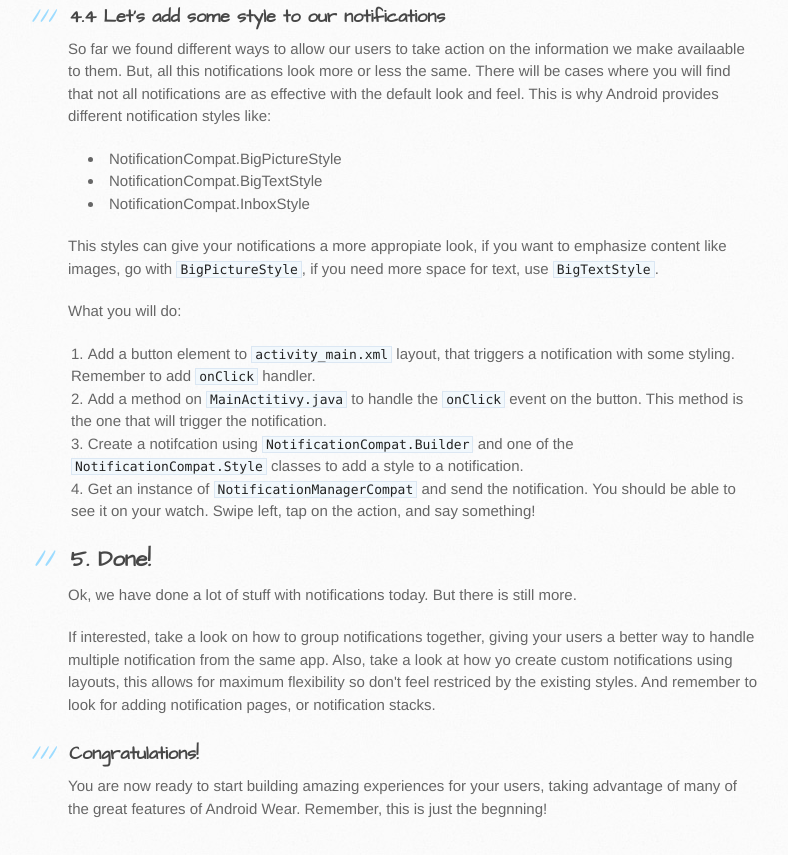
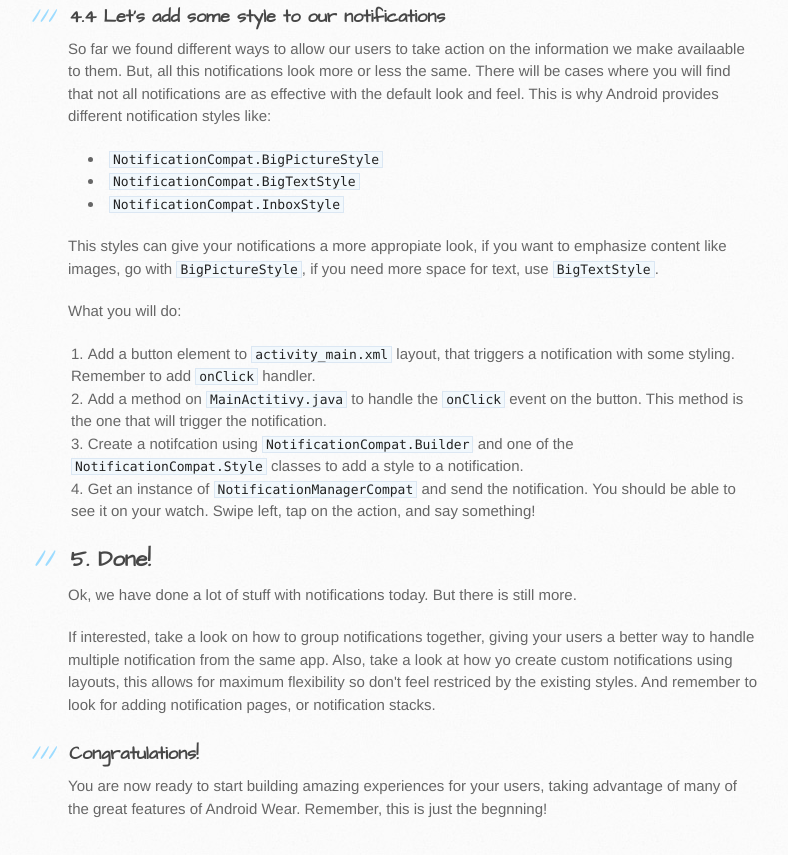
Before and after one commit to diegofigueroa/fit-wear-lab, a plain HTML site: page index.html in a window 1280 px wide. Shown: the part 5086-5941 px from the top of the page, without its empty margins (102-890 px from the left). Drawn offline with Linux system fonts and the light colour scheme.

```diff
--- a/index.html
+++ b/index.html
@@ -237,9 +237,9 @@ use voice recognition to convert your user's voice into text. This way your user
 There will be cases where you will find that not all notifications are as effective with the default look and feel. This is why Android provides different notification styles like:</p>
 
 <ul>
-<li>NotificationCompat.BigPictureStyle</li>
-<li>NotificationCompat.BigTextStyle</li>
-<li>NotificationCompat.InboxStyle</li>
+<li><code>NotificationCompat.BigPictureStyle</code></li>
+<li><code>NotificationCompat.BigTextStyle</code></li>
+<li><code>NotificationCompat.InboxStyle</code></li>
 </ul><p>This styles can give your notifications a more appropiate look, if you want to emphasize content like images, go with <code>BigPictureStyle</code>, if you need more space for text, use <code>BigTextStyle</code>.</p>
 
 <p>What you will do:</p>
```
Also changed, not shown: params.json (+1 -1 lines).
